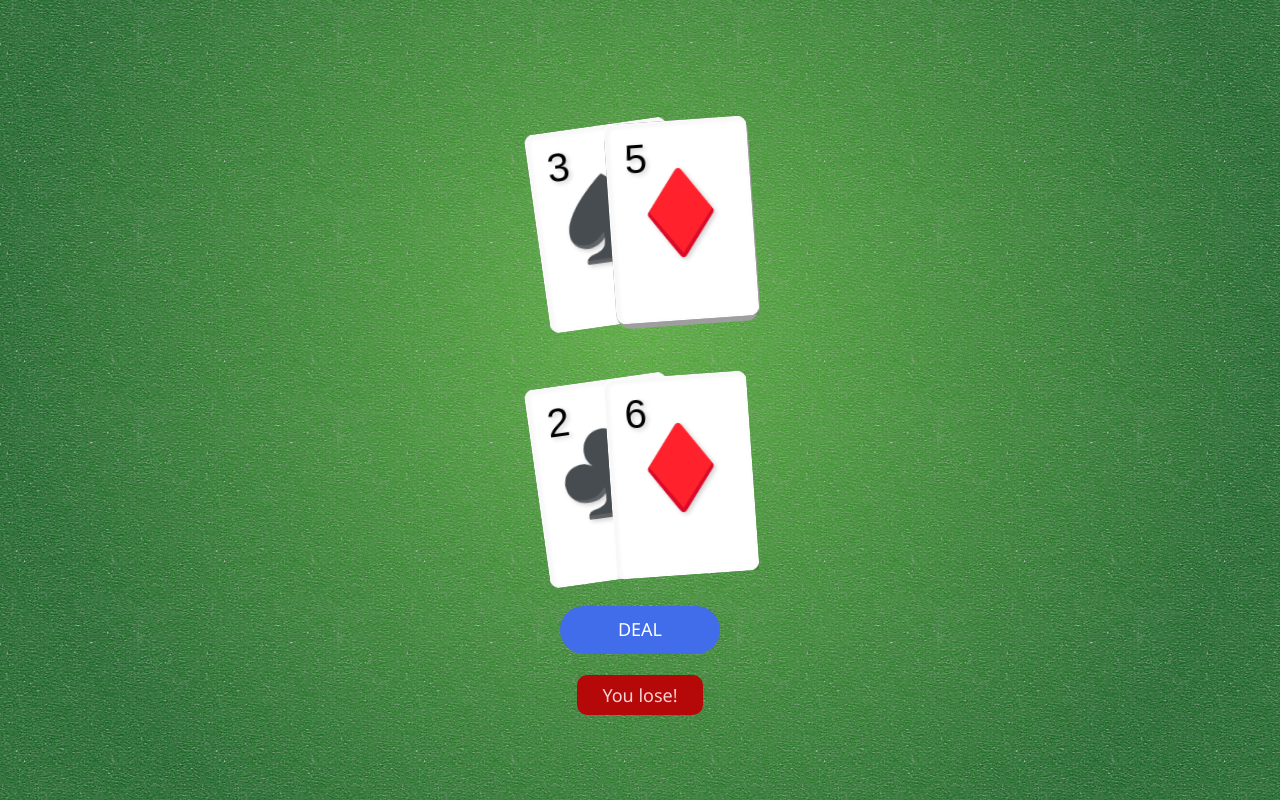
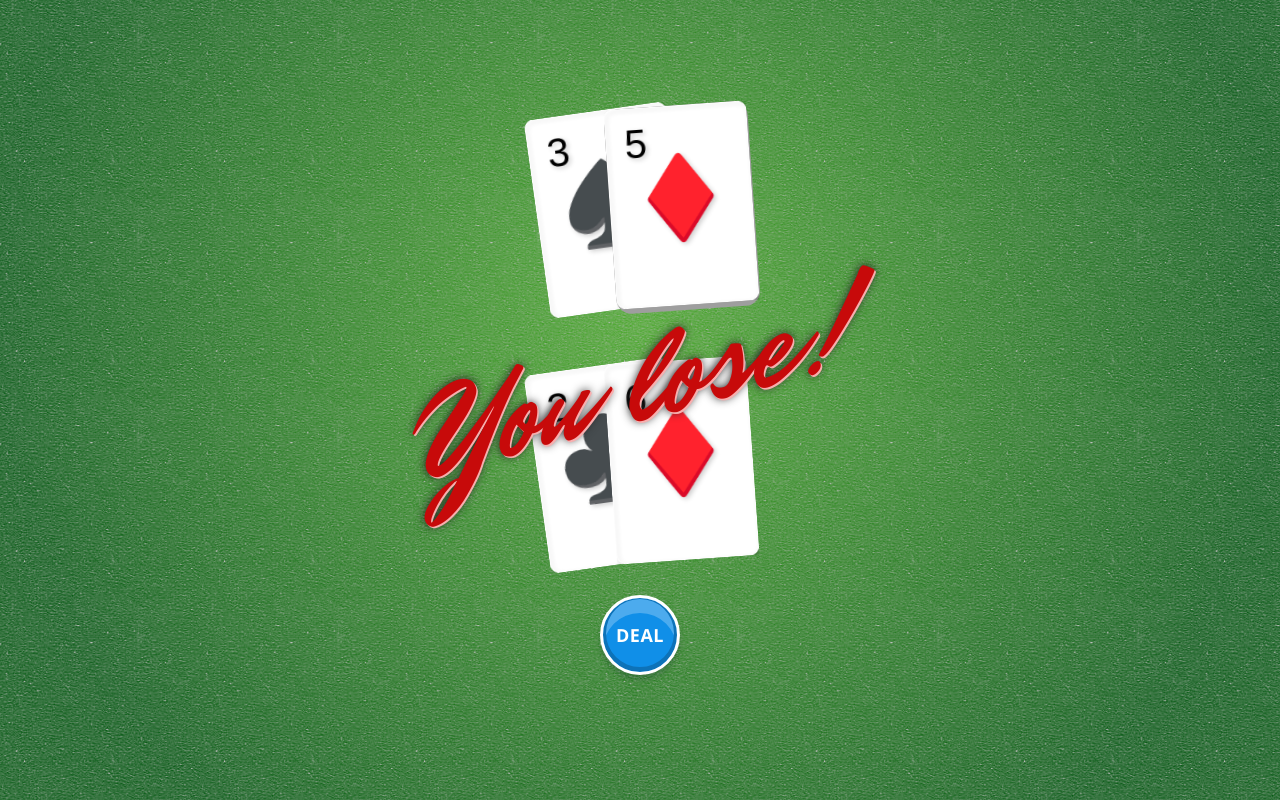
Before and after one commit to Jamesllllllllll/blackjack-angular, an Angular app: page / in a window 1280 px wide. Both pictures are taken after a click on the button "STAND". Built offline with nearby package versions, Linux system fonts and the light colour scheme; grey boxes are pictures that could not be loaded.

Commit message:
Nicer gameOver messages

```diff
--- a/src/app/table/table.component.css
+++ b/src/app/table/table.component.css
@@ -1,3 +1,5 @@
+@import url(https://fonts.googleapis.com/css?family=Mr+Dafoe);
+
 .playField {
   display: flex;
   flex-flow: column nowrap;
@@ -44,56 +46,36 @@
 
 .actions {
   display: flex;
-  margin-top: 20px;
+  margin-top: 40px;
   justify-content: center;
   align-items: center;
   height: 50px;
-  gap: 20px;
+  gap: 40px;
 }
 
 button {
-    display: flex;
-    overflow: hidden;
-    margin: 10px;
-    padding: 12px 12px;
-    border-radius: 36px;
-    cursor: pointer;
-    -webkit-user-select: none;
-       -moz-user-select: none;
-        -ms-user-select: none;
-            user-select: none;
-    transition: all 150ms linear;
-    text-align: center;
-    white-space: nowrap;
-    text-transform: none;
-    text-transform: uppercase;
-    color: #fff;
-    background-color: #416dea;
-    border: 0 none;
-    font-size: 18px;
-    font-weight: 500;
-    line-height: 1.3;
-    -webkit-appearance: none;
-    -moz-appearance: none;
-    appearance: none;
-    justify-content: center;
-    align-items: center;
-    flex: 0 0 160px;
-    box-shadow: 2px 5px 10px var(--color-smoke);
-  }
-  button:hover {
-    transition: all 150ms linear;
-    background-color: #1946c2;
-    opacity: 0.85;
-  }
-  button:active {
-    transition: all 150ms linear;
-    opacity: 0.75;
-  }
-  button:focus {
-    outline: 1px dotted #959595;
-    outline-offset: -4px;
-  }
+  background: #108FE8;
+  border: 3px solid #fff;
+  border-radius: 100%;
+  box-shadow: 0 -2px 0 3px #0d72b8 inset, 0 5px 5px rgba(3, 25, 41, 0.17), 0 15px rgba(255, 255, 255, 0.25) inset;
+  cursor: pointer;
+  display: grid;
+  place-items:center;
+  color: #fff;
+  font-weight: 700;
+  text-transform: uppercase;
+  letter-spacing: 0.5px;
+  height: 80px;
+  width: 80px;
+}
+button.stand {
+  background-color: rgb(205, 4, 4);
+  box-shadow: 0 -2px 0 3px #760000 inset, 0 5px 5px rgba(3, 25, 41, 0.17), 0 15px rgba(255, 255, 255, 0.25) inset;
+}
+button:hover {
+  background: #333;
+  box-shadow: 0 -2px 0 3px #1a1a1a inset, 0 5px 5px rgba(0, 0, 0, 0.17), 0 15px rgba(255, 255, 255, 0.32) inset;
+}
 
 .bust {
   color: #fff;
@@ -107,29 +89,29 @@ button {
   display: flex;
   position: relative;
   justify-content: center;
-  margin-top: 20px;
+  margin-top: 30px;
+}
+
+.gameOver {
+  position: absolute;
+  top:-400px;
+  font-family: 'Mr Dafoe', cursive;
+  font-size: 130px;
+  transform:rotate(-15deg);
+  -webkit-transform:rotate(-15deg);
+  z-index: 100;
+  width: 100vw;
+  text-align: center;
 }
 
 .win {
-  color: hsl(110, 73%, 8%);
-  position: absolute;
-  top: 0px;
-  background-color: hsl(110, 92%, 37%);
-  padding: 8px 25px;
-  border-radius: 10px;
-  font-weight: 500;
-  border: none;
+  color: hsl(131, 82%, 39%);
+  text-shadow: 1px 2px 0px hsl(131, 85%, 83%), 0px 0px 10px #222;
 }
 
 .lose {
-  color: hsl(0, 71%, 90%);
-  position: absolute;
-  top: 0px;
-  background-color: hsl(0, 92%, 37%);
-  padding: 8px 25px;
-  border-radius: 10px;
-  font-weight: 500;
-  border: none;
+  color: hsl(0, 90%, 41%);
+  text-shadow: 1px 2px 0px hsl(0, 84%, 83%), 0px 0px 10px #222;
 }
 
 .zIndex-0 {
@@ -180,6 +162,13 @@ button {
 }
 
 @media (max-width: 600px) {
+  button {
+    font-size: 16px;
+  }
+  .gameOver {
+    top: -300px;
+    font-size: 70px;
+  }
   .drawnCards {
     max-width: 100%;
   }
--- a/src/app/table/table.component.html
+++ b/src/app/table/table.component.html
@@ -21,16 +21,17 @@
   @if (this.bust) {
   <p class="bust">Bust!</p>
   } @if (!this.gameOver) {
-  <button (click)="hitMe()" type="button" class="hitMe">Hit Me!</button>
+  <button (click)="hitMe()" type="button" class="hitMe">Hit</button>
   <button (click)="stand()" type="button" class="stand">Stand</button>
   } @if (this.gameOver) {
   <button (click)="deal()" type="button" class="resetGame">Deal</button>
   }
 </div>
+<!-- TODO: Add Angular transition animations to gameOver messages -->
 <div class="results">
   @if (this.win) {
-  <p class="win">You win!</p>
+  <p class="gameOver win">You win!</p>
   } @if (!this.win && this.gameOver) {
-  <p class="lose">You lose!</p>
+  <p class="gameOver lose">You lose!</p>
   }
 </div>
```
